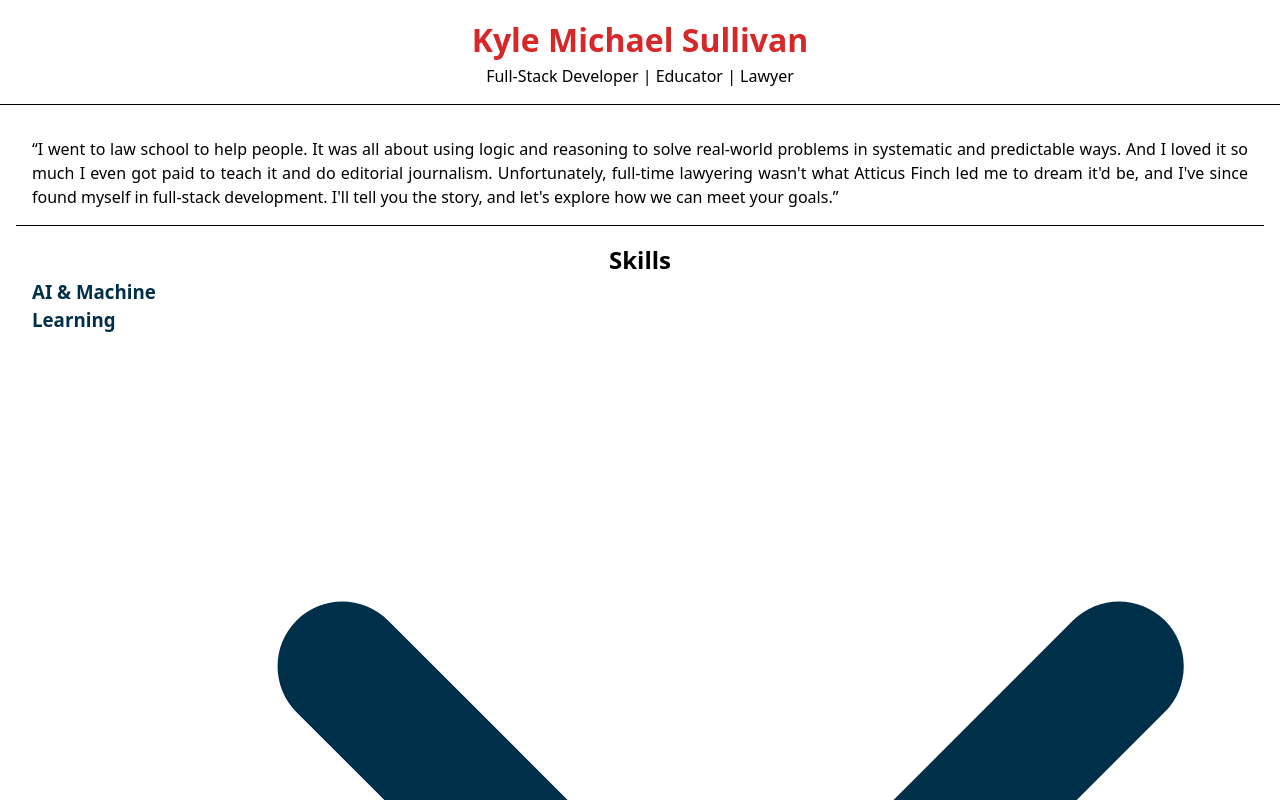
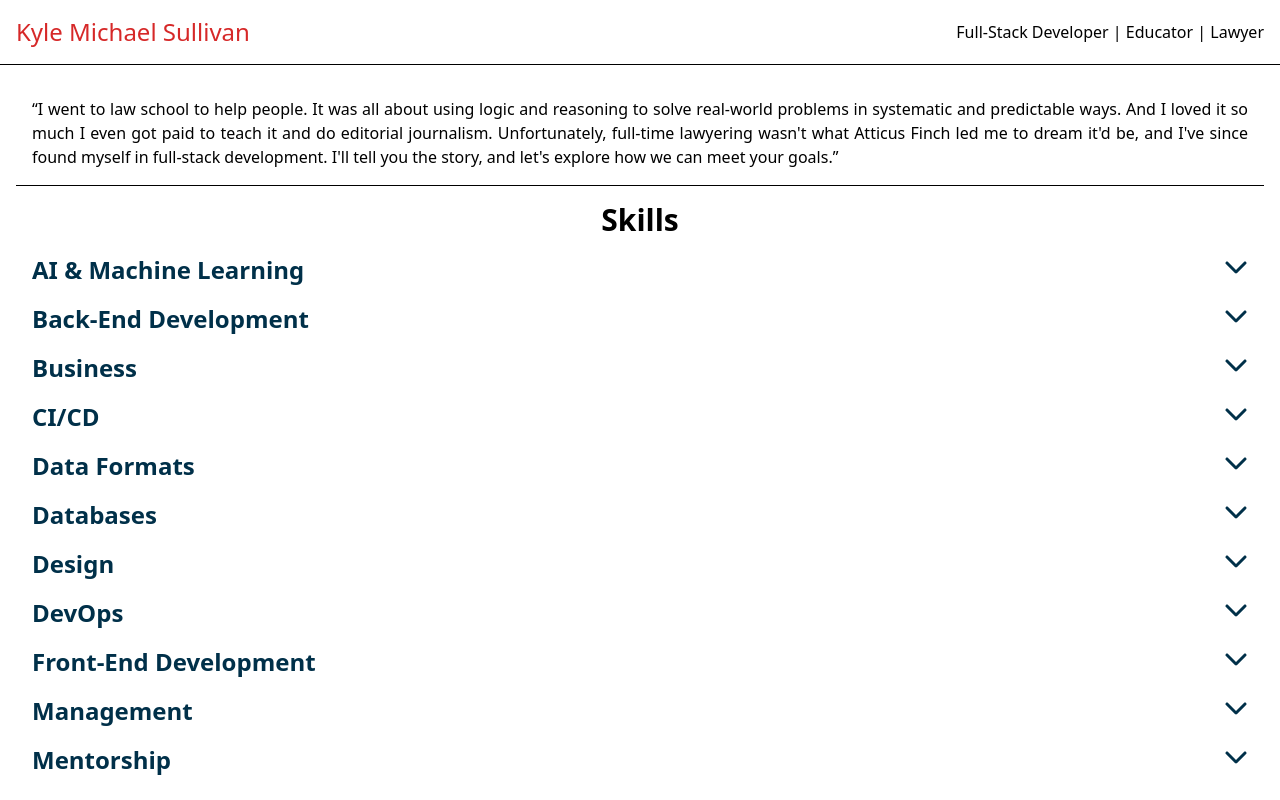
Before and after one commit to kylemichaelsullivan/kyle-michael-sullivan, a React (Vite) app: page / in a window 1280 px wide. Shown: the top 800 px of the page. Built offline with nearby package versions, Linux system fonts and the light colour scheme.

Commit message:
ADD: Dark Mode Support

```diff
--- a/index.html
+++ b/index.html
@@ -17,17 +17,17 @@
 
 		<!-- Critical CSS for FCP -->
 		<style>
-			*,
-			:before,
-			:after {
-				box-sizing: border-box;
-				border: 0 solid;
-			}
+		*,
+		:before,
+		:after {
+			box-sizing: border-box;
+			border-color: transparent;
+		}
 			:root {
 				--palette-primary: #d62828;
 				--palette-accent: #003049;
-				--palette-white: #fff;
-				--palette-black: #000;
+				--palette-white: #ffffff;
+				--palette-black: #000000;
 				font-synthesis: none;
 				text-rendering: optimizeLegibility;
 				-webkit-font-smoothing: antialiased;
@@ -44,6 +44,9 @@
 					Helvetica Neue,
 					Arial,
 					sans-serif;
+			}
+			header, section, footer {
+				padding: 1rem;
 			}
 			body {
 				margin: 0;
@@ -71,9 +74,6 @@
 			}
 			.flex {
 				display: flex;
-			}
-			.p-4 {
-				padding: 1rem;
 			}
 			.Header {
 				flex-direction: column;
--- a/src/index.css
+++ b/src/index.css
@@ -1,6 +1,4 @@
-@tailwind base;
-@tailwind components;
-@tailwind utilities;
+@import 'tailwindcss';
 
 @layer base {
 	:root {
@@ -18,6 +16,36 @@
 	--palette-black: #000000;
 }
 
+@media (prefers-color-scheme: dark) {
+	:root {
+		--palette-accent: #007ea7;
+		--palette-white: #000000;
+		--palette-black: #ffffff;
+	}
+}
+
+body {
+	box-sizing: border-box;
+	background-color: var(--palette-white);
+	color: var(--palette-black);
+	font-family: system-ui, -apple-system, BlinkMacSystemFont, 'Segoe UI', Roboto,
+		Oxygen, Ubuntu, Cantarell, 'Open Sans', 'Helvetica Neue', sans-serif;
+	font-size: 1rem;
+	line-height: 1.5;
+	padding: 0;
+	margin: 0;
+}
+
+header,
+section,
+footer {
+	padding: 1rem;
+}
+
+section:not(:last-child) {
+	border-color: var(--palette-black);
+}
+
 a {
 	text-decoration: none;
 	color: var(--palette-primary);
@@ -33,13 +61,11 @@
 	padding: 0.5rem 1rem;
 	border-radius: 0.25rem;
 	border: 1px solid var(--palette-primary);
-	transition:
-		background-color 0.3s ease,
-		color 0.3s ease;
+	transition: background-color 0.3s ease, color 0.3s ease;
 	&:hover,
 	&:focus {
 		background-color: var(--palette-accent);
-		color: var(--palette-white);
+		color: #ffffff;
 		text-decoration: none;
 	}
 }
@@ -112,6 +138,32 @@
 	}
 }
 
+/* White */
+.bg-white {
+	background-color: var(--palette-white);
+}
+
+.border-white {
+	border-color: var(--palette-white);
+}
+
+.text-white {
+	color: var(--palette-white);
+}
+
+/* Black */
+.bg-black {
+	background-color: var(--palette-black);
+}
+
+.border-black {
+	border-color: var(--palette-black);
+}
+
+.text-black {
+	color: var(--palette-black);
+}
+
 main > section {
 	max-width: 80rem;
 	margin: 0 auto;
@@ -125,3 +177,7 @@
 .expandable-content[data-expanded='true'] {
 	grid-template-rows: 1fr;
 }
+
+.ExpandableSection h3 {
+	text-shadow: 1px 1px 0 var(--palette-white);
+}
```
